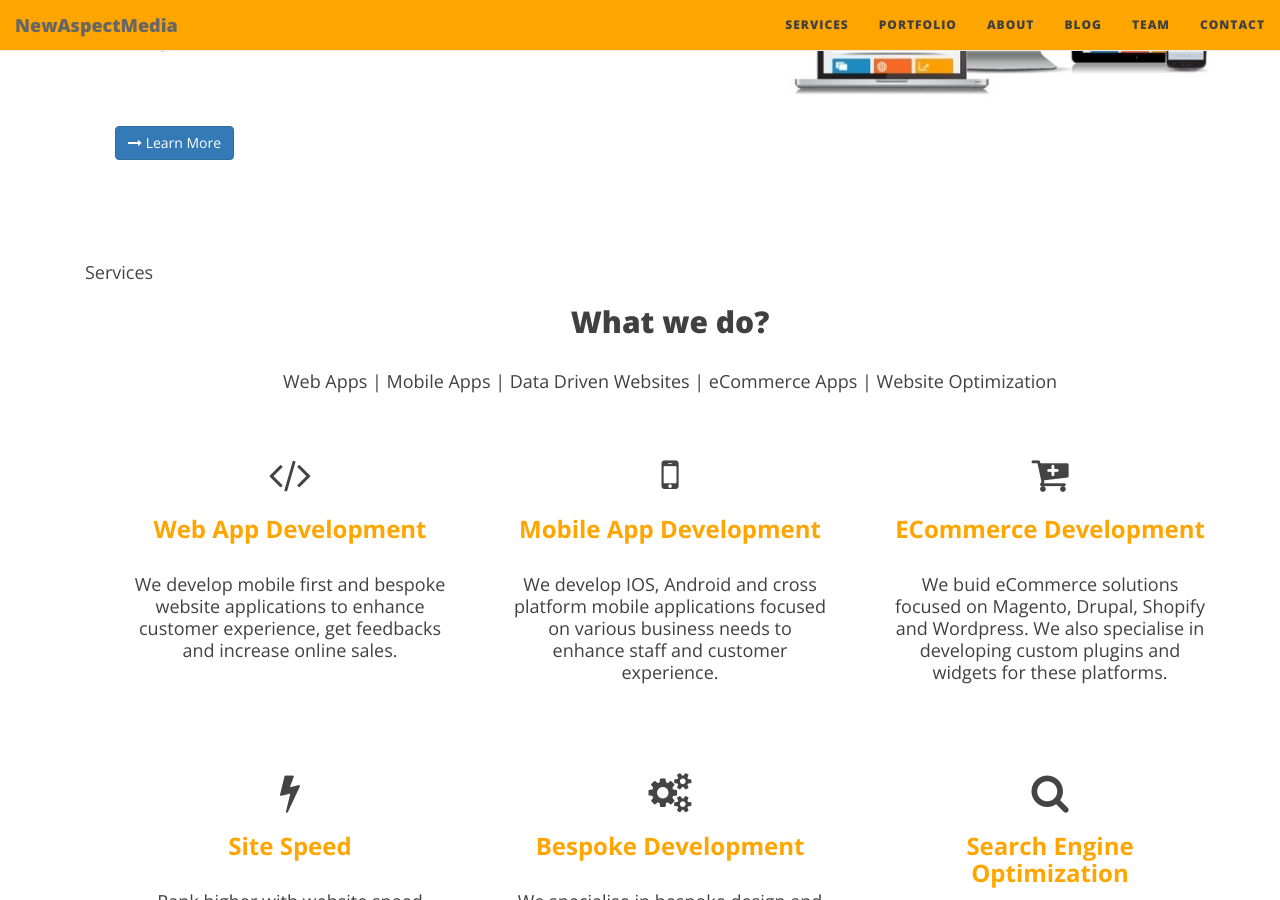
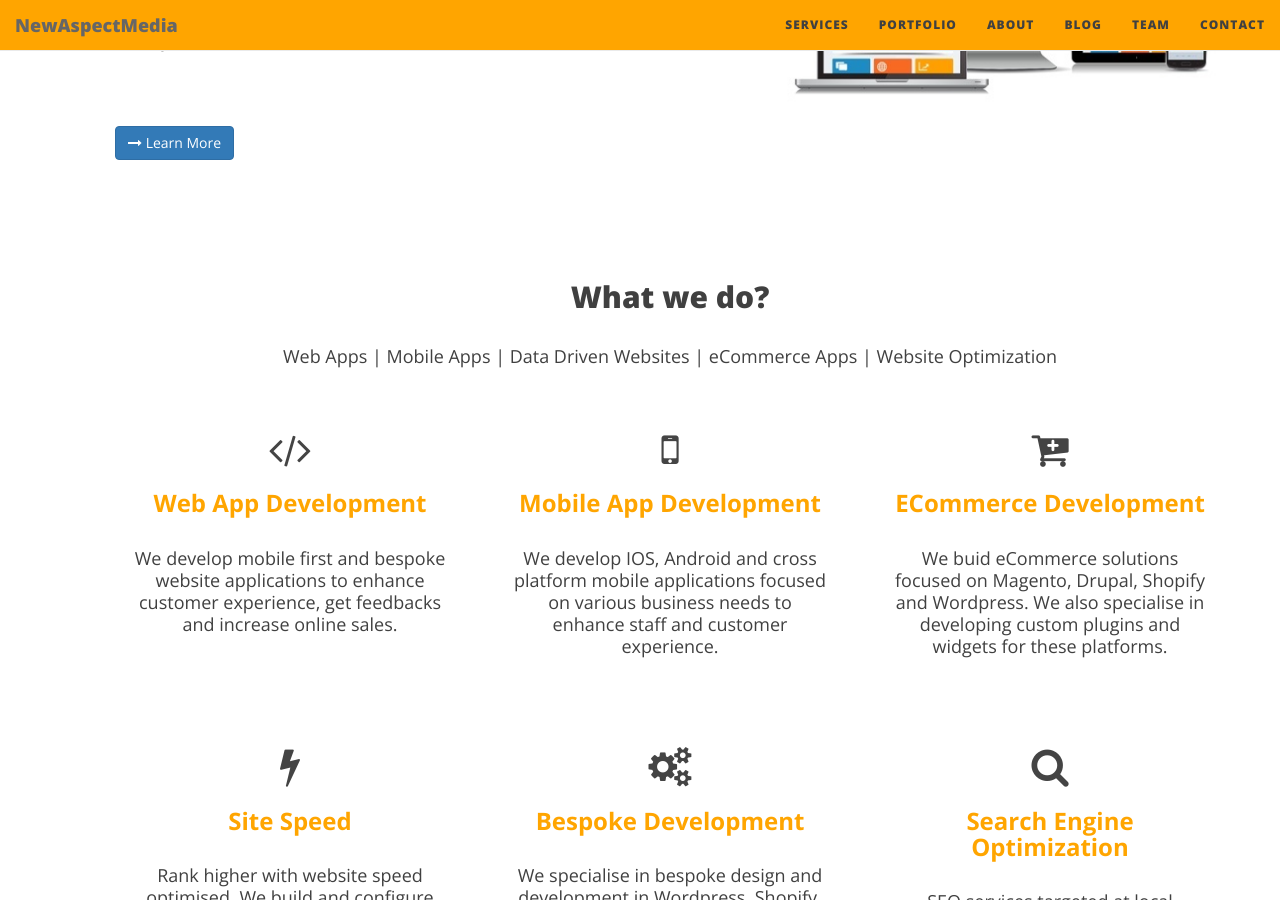
Before and after one commit to newmedia77/appxnam, a Jekyll site: the page built from index.html, in a window 1280 px wide and 900 px high, scrolled down 621 px. Built offline with Jekyll 4.4.1, drawn with Linux system fonts in a browser that asks for light colours; nearby versions of some CDN libraries; the list of posts is cut into pages by our own code.

Commit message:
andreas
scroll

```diff
--- a/index.html
+++ b/index.html
@@ -104,7 +104,6 @@ subtitle: Hire Web Developer &amp; SEO Specialist in London
         </section><!-- /.creative-section -->
 
 <!-- Service Section -->
-<a name="services">Services</a>
         <section id="services" class="services-section section-padding">
             <div class="container">
                 <div class="row">
```
